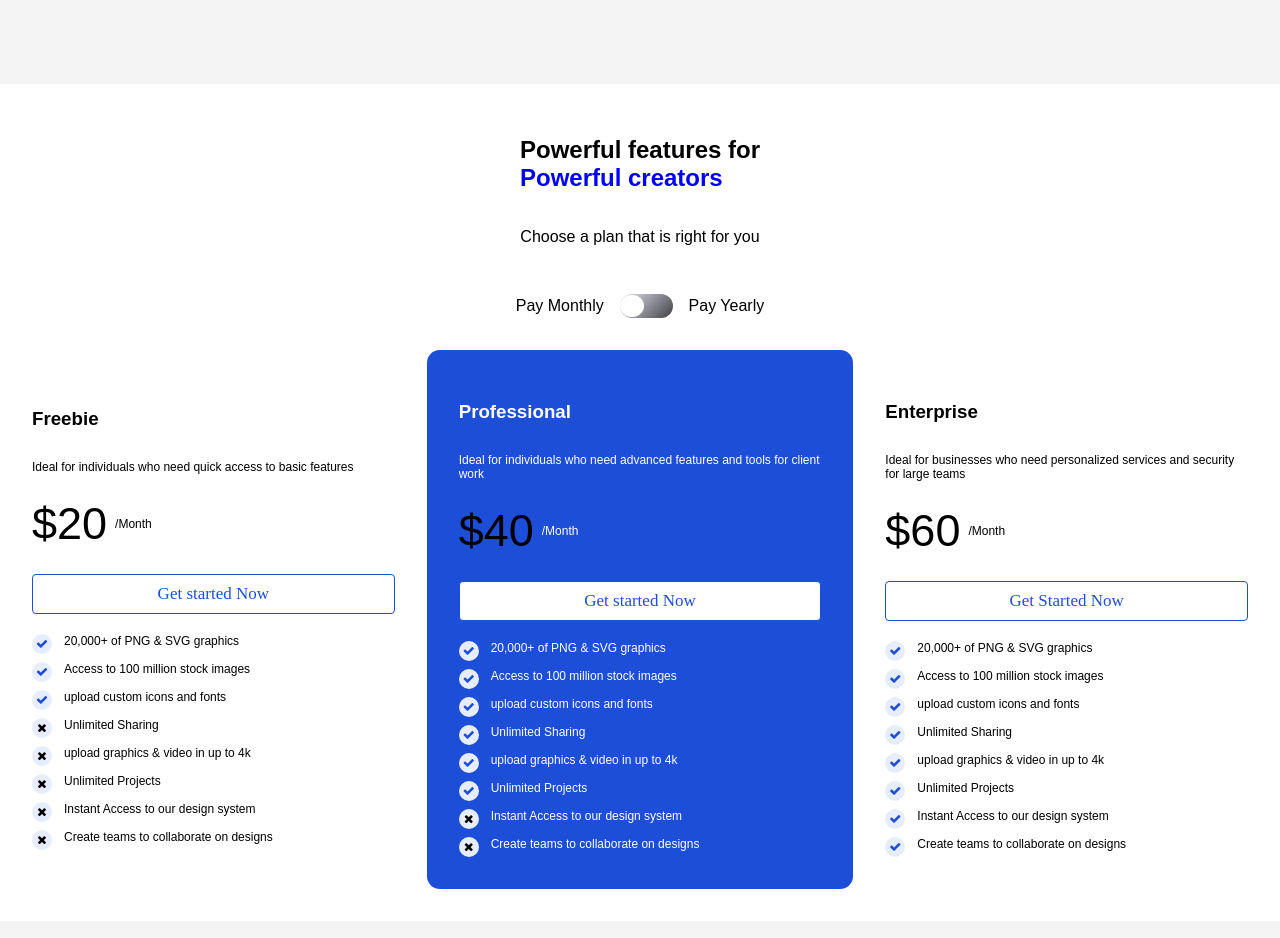
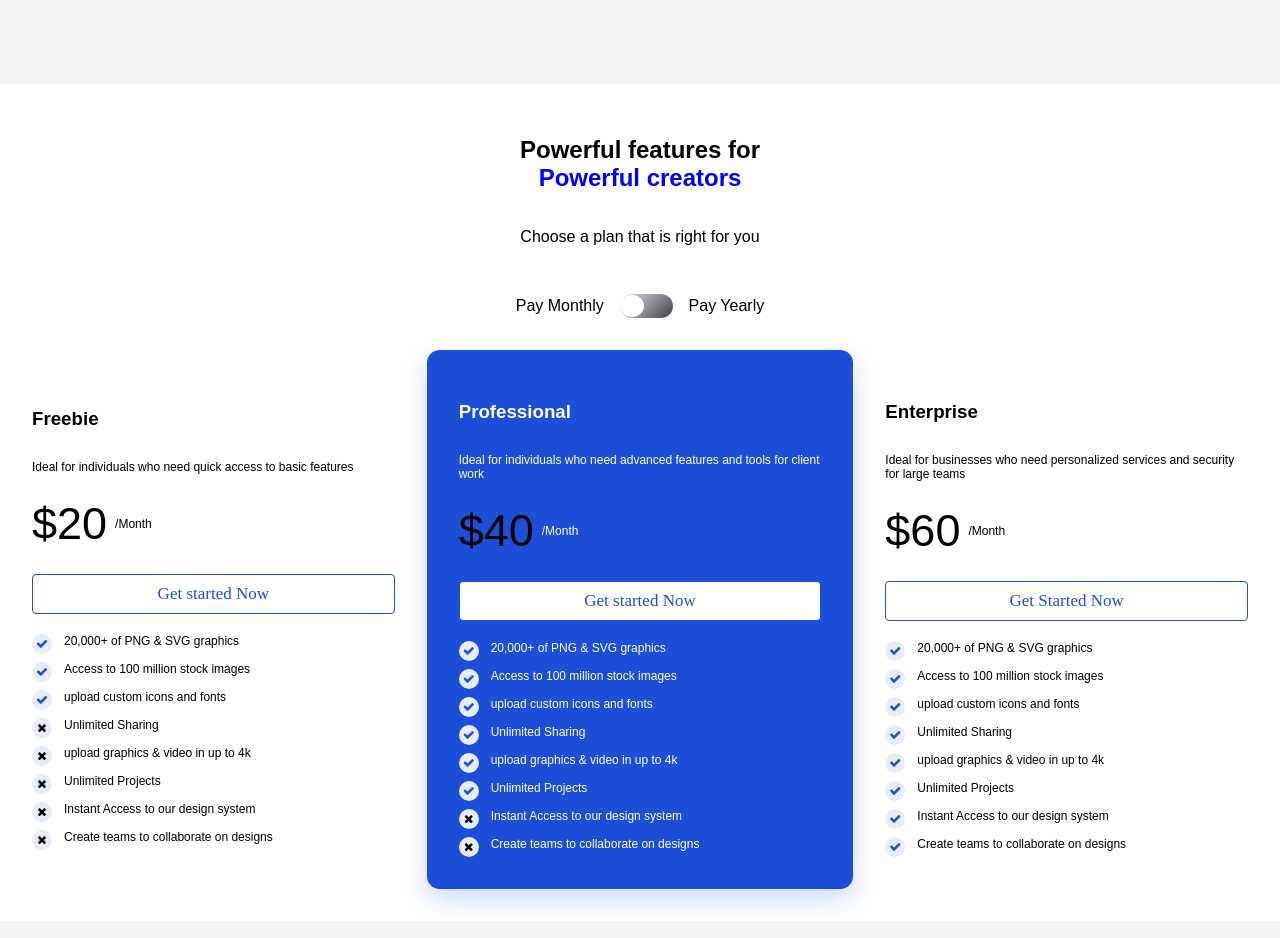
Before and after one commit to Top-Universe-Group-6/Task_2, a plain HTML site: page index.html in a window 1280 px wide. Shown: the part 780-1718 px from the top of the page. Drawn offline with Linux system fonts and the light colour scheme.

Commit message:
Fixed box shadow and aligned content

```diff
--- a/Task_2/style.css
+++ b/Task_2/style.css
@@ -94,6 +94,12 @@ body {
   padding: 2rem 0rem;
 }
 
+.pricing-header > h1 {
+  display: flex;
+  align-items: center;
+  flex-direction: column;
+}
+
 header {
   display: flex;
   flex-direction: column;
@@ -159,10 +165,15 @@ header {
   align-items: flex-start;
 }
 
+/* border-radius: 12px;
+background: var(--Primary-Blue-500, #1D4ED8);
+box-shadow: 0px 10px 25px 0px #CCD9FF; */
+
 .cards .card.active {
   background: #1d4ed8;
   color: #fff;
   display: flex;
+  box-shadow: 0px 10px 25px 0px #ccd9ff;
   align-items: flex-start;
   flex-direction: column;
   z-index: 1;
--- a/index.html
+++ b/index.html
@@ -86,8 +86,8 @@
 
         <!-- pricing -->
         <div class="pricing">
-            <header>
-                <h1>Powerful features for <br> <span style="color: blue;">Powerful creators</span></h1>
+            <header class="pricing-header">
+                <h1>Powerful features for <span style="color: blue;">Powerful creators</span></h1>
                 <p>Choose a plan that is right for you</p>
                 <div class="toggle">
                     <label for="Monthly">Pay Monthly</label>
```
